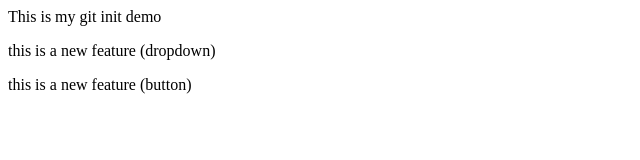
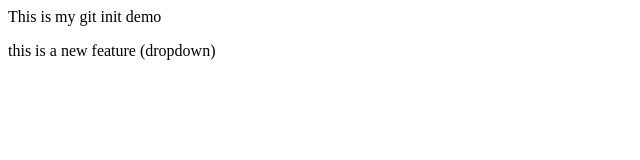
Before and after one commit to AshishNainwal23/localrepo, a plain HTML site: page index.html in a window 1280 px wide. Shown: the whole page, without its empty margins (0-640 px from the left). Drawn offline with Linux system fonts and the light colour scheme.

```diff
--- a/index.html
+++ b/index.html
@@ -1,3 +1,2 @@
 <p>This is my git init demo</p>
 <p>this is a new feature (dropdown)</p>
-<p>this is a new feature (button)</button></p>
```
